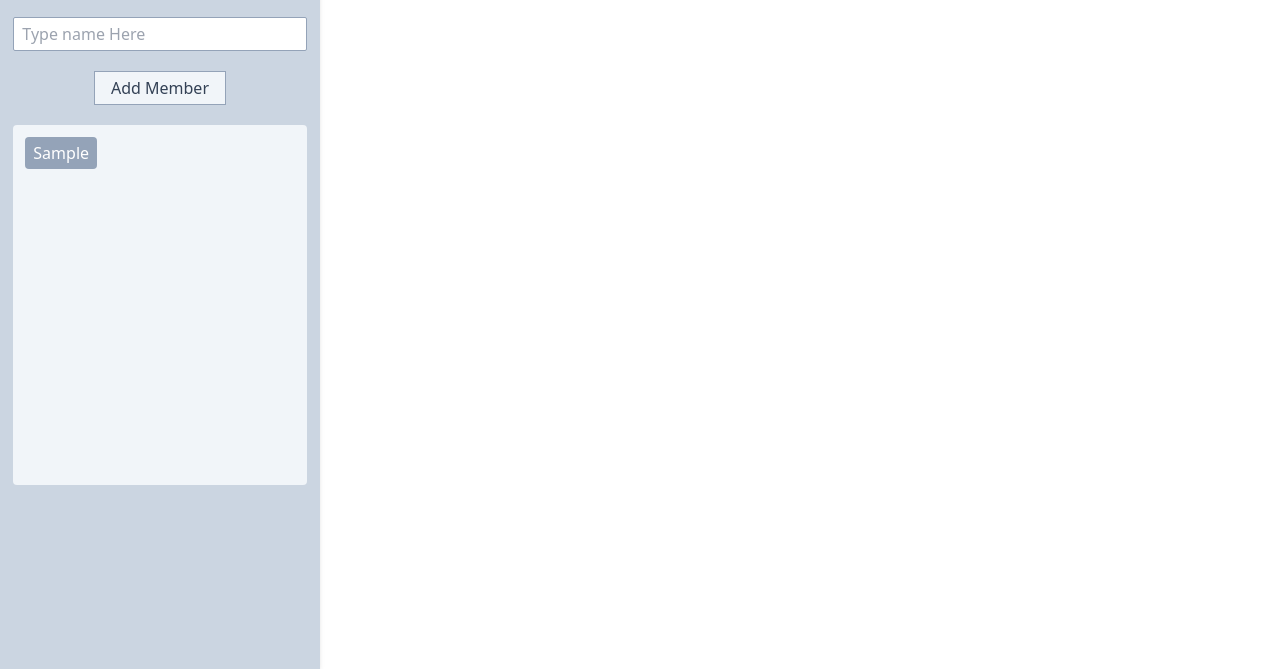
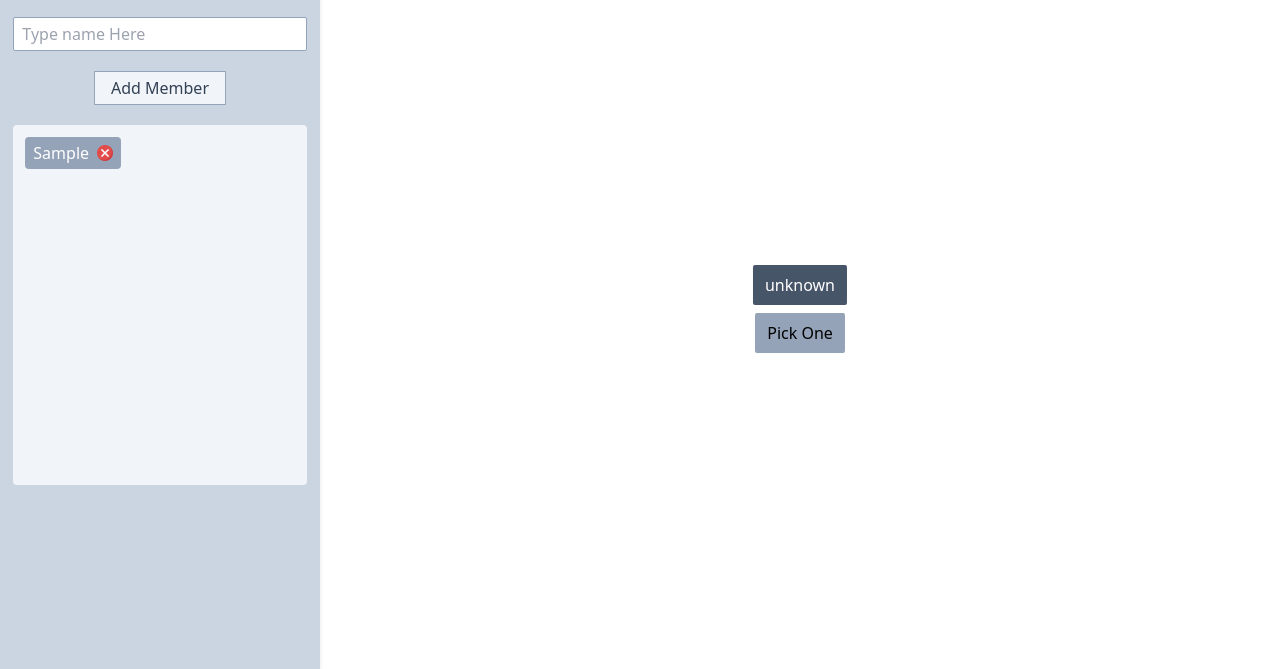
Before and after one commit to oussamaennadafy/Random-Picker, a website: page public/index.html in a window 1280 px wide. Both pictures are taken after typing "Sample" into the empty fields and a click on the button "Add Member". Shown: the part 131-800 px from the top of the page. Drawn offline with Linux system fonts and the light colour scheme.

Commit message:
improve random generator

```diff
--- a/public/index.html
+++ b/public/index.html
@@ -22,16 +22,28 @@
    </ul>
   </nav>
  </header>
- <aside class="h-[calc(100vh-5rem)] bg-slate-300 w-80 shadow-md">
+ <main class="grid grid-cols-4">
+  <aside class="h-[calc(100vh-5rem)] bg-slate-300 shadow-md">
    <h2 class="text-center text-slate-700 text-lg pt-5">Add Your List Here</h2>
    <input id="input_of_name" placeholder="Type name Here" class="w-11/12 text-slate-600 outline-none mx-auto rounded-sm border border-slate-400 block mt-5 px-2 py-1" type="text">
    <button id="add_member" class="px-4 py-1 bg-slate-100 border border-slate-400 mx-auto block mt-5 text-slate-700">Add Member</button>
    <div class="rounded w-11/12 bg-slate-100 h-1/2 mx-auto mt-5 p-3 overflow-auto">
     <div id="container_of_names" class="w-fit flex flex-wrap gap-2 items-start justify-start">
+     <!-- <div class="bg-slate-400 rounded text-white flex items-center justify-center px-2 py-1">
+      <span>pokoscrevcrev vrf</span>
+      <img class="w-4 ml-1 cursor-pointer" src="./assets/cancel.png" alt="remove member">
+     </div> -->
     </div>
    </div>
 
   </aside>
+  <article class="col-span-3 relative">
+   <div class="absolute top-1/2 left-1/2 -translate-x-1/2 -translate-y-1/2">
+    <div id="picked_member" class="px-3 py-2 bg-slate-600 mb-2 text-white text-center rounded-sm">unknown</div>
+    <button id="pick_one" class="bg-slate-400 px-3 block py-2 mx-auto rounded-sm">Pick One</button>
+   </div>
+  </article>
+ </main>
  <script src="main.js"></script>
 </body>
 </html>
--- a/public/main.js
+++ b/public/main.js
@@ -1,8 +1,39 @@
 'use strict'
 
-const container_of_names = document.getElementById('container_of_names');
 const input_of_name = document.getElementById('input_of_name');
 const add_member = document.getElementById('add_member');
+const pick_one_btn = document.getElementById('pick_one');
+const picked_member = document.getElementById('picked_member')
+const container_of_members = document.getElementById('container_of_names');
+const remove_member = document.querySelectorAll('.member');
+const arrOfMembers = [];
+
+const addMember = function() {
+ //check if input is empty
+ if(input_of_name.value.trim() !== '') {
+  //create elements
+  //////////////////////////
+  const div = document.createElement('div');
+  div.classList.add('bg-slate-400', 'rounded', 'text-white', 'flex', 'items-center', 'justify-center', 'px-2', 'py-1', 'member');
+  //////////////////////////
+  const span = document.createElement('span');
+  span.textContent = input_of_name.value;
+  //////////////////////////
+  const img = document.createElement('img');
+  img.classList.add('w-4', 'ml-2', 'cursor-pointer');
+  img.setAttribute('src','./assets/cancel.png');
+  img.setAttribute('alt','remove member');
+  //////////////////////////
+  //append elements
+  div.appendChild(span);
+  div.appendChild(img);
+  container_of_members.appendChild(div);
+  //push members to arrays
+  arrOfMembers.push(input_of_name.value);
+  //empty the input
+  input_of_name.value = '';
+ }
+}
 
 add_member.addEventListener('click', function() {
  addMember();
@@ -14,15 +45,16 @@ input_of_name.addEventListener("keypress", function (event) {
  }
 })
 
-const addMember = function() {
- //check if input is empty
- if(input_of_name.value.trim() !== '') {
-  //create element
-  const ele = document.createElement('span');
-  ele.textContent = input_of_name.value;
-  ele.classList.add('bg-slate-400', 'rounded', 'text-white', 'block', 'h-8', 'w-fit', 'px-2', 'py-1');
-  container_of_names.appendChild(ele);
-  //empty the input
-  input_of_name.value = '';
+pick_one_btn.addEventListener('click',function() {
+ if(arrOfMembers.length > 1) {
+  const random_index = Math.floor(Math.random() * arrOfMembers.length);
+  picked_member.textContent = arrOfMembers[random_index];
  }
-}
+});
+
+console.log(remove_member);
+remove_member.forEach(function(el) {
+ el.addEventListener('click',function() {
+  console.log(el);
+ })
+})
```
Also changed, not shown: public/assets/cancel.png (added), public/style.css. Lines whose indentation alone changed are shown as unchanged.
